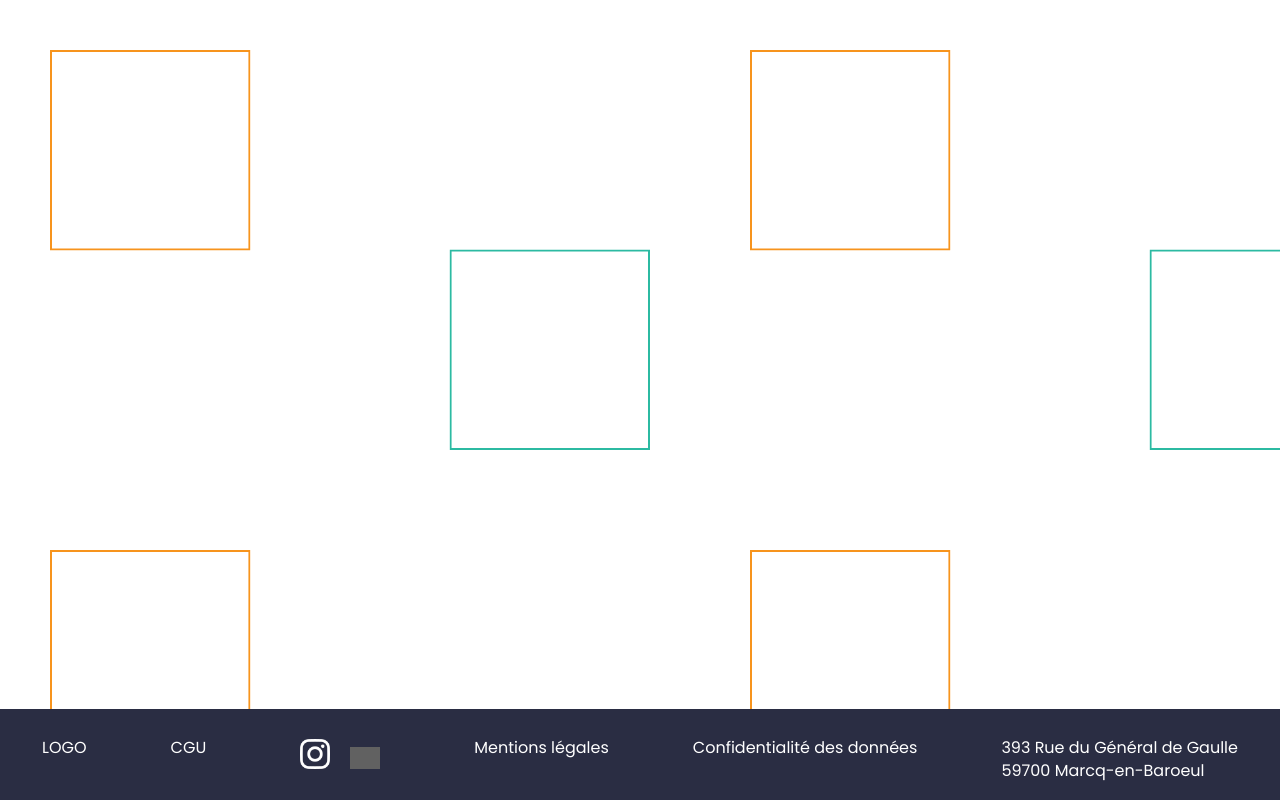
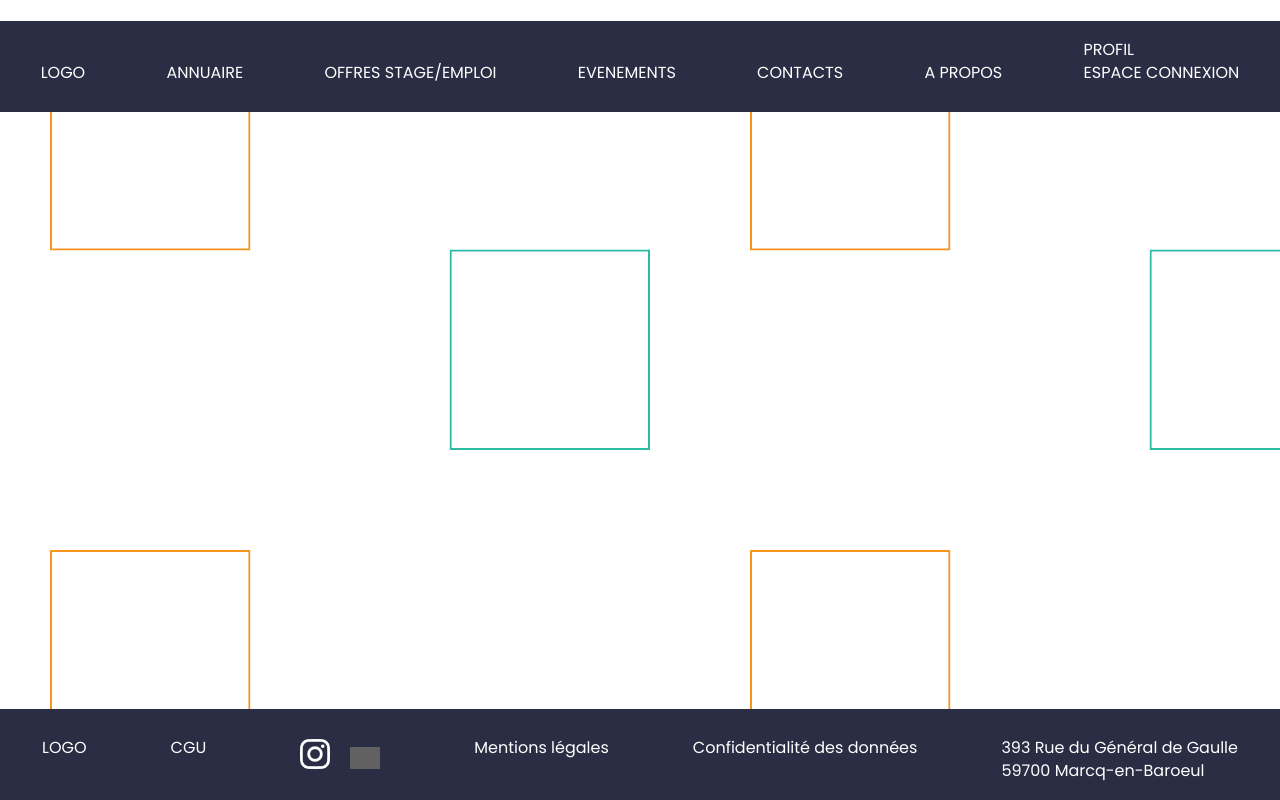
Before and after one commit to foreach-academy/Alumni_Frontend, a React (Create React App) app: page /profil in a window 1280 px wide. Built offline with nearby package versions, Linux system fonts and the light colour scheme; grey boxes are pictures that could not be loaded.

Commit message:
ADD page profil son css et sa route

```diff
--- a/src/App.js
+++ b/src/App.js
@@ -7,6 +7,7 @@ import InscriptionApprenant from './Pages/InscriptionApprenant';
 import InscriptionFormateur from './Pages/inscriptionFormateur';
 import 'react-toastify/dist/ReactToastify.css';
 import { ToastContainer } from 'react-toastify';
+import ProfilPage from './Pages/ProfilPage';
 
 function App() {
   return<>
@@ -16,6 +17,7 @@ function App() {
     <Route path='/inscription_entreprise' element={<InscriptionEntreprise/>}/>
     <Route path='/inscription_apprenant' element={<InscriptionApprenant/>}/>
     <Route path= '/inscription_formateur' element={<InscriptionFormateur/>}/>
+    <Route path='/profil' element={<ProfilPage/>}/>
   </Routes>
   <ToastContainer/>
   <Footer/>
--- /dev/null
+++ b/src/Pages/ProfilPage.jsx
@@ -0,0 +1,21 @@
+import Footer from "../Components/Footer";
+import NavBar from "../Components/NavBar";
+import instance from "../API/axios";
+import ('../Styles/ProfilPage.css');
+
+const ProfilPage = () => {
+
+
+
+
+return <>
+    <NavBar/>
+        <div>
+            <h1>Nom</h1>
+        </div>
+    <Footer/>
+</>
+
+}
+
+export default ProfilPage;
```
Also changed, not shown: src/Styles/ProfilPage.css (added).
